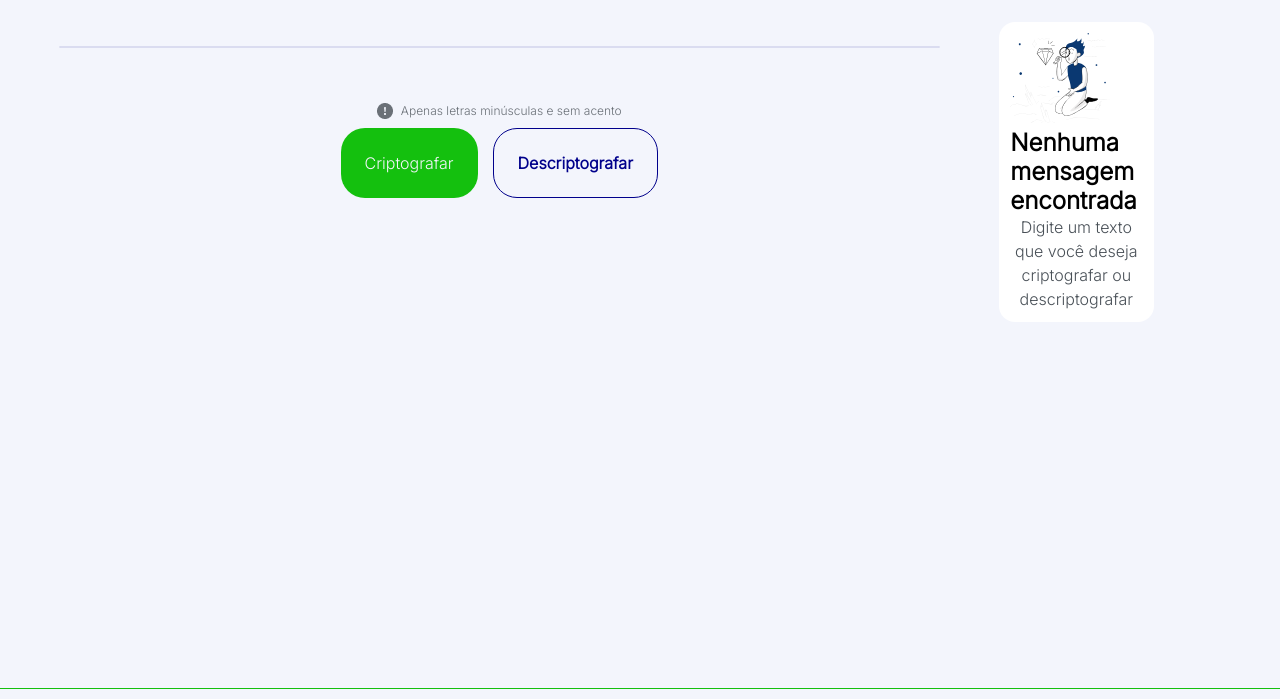
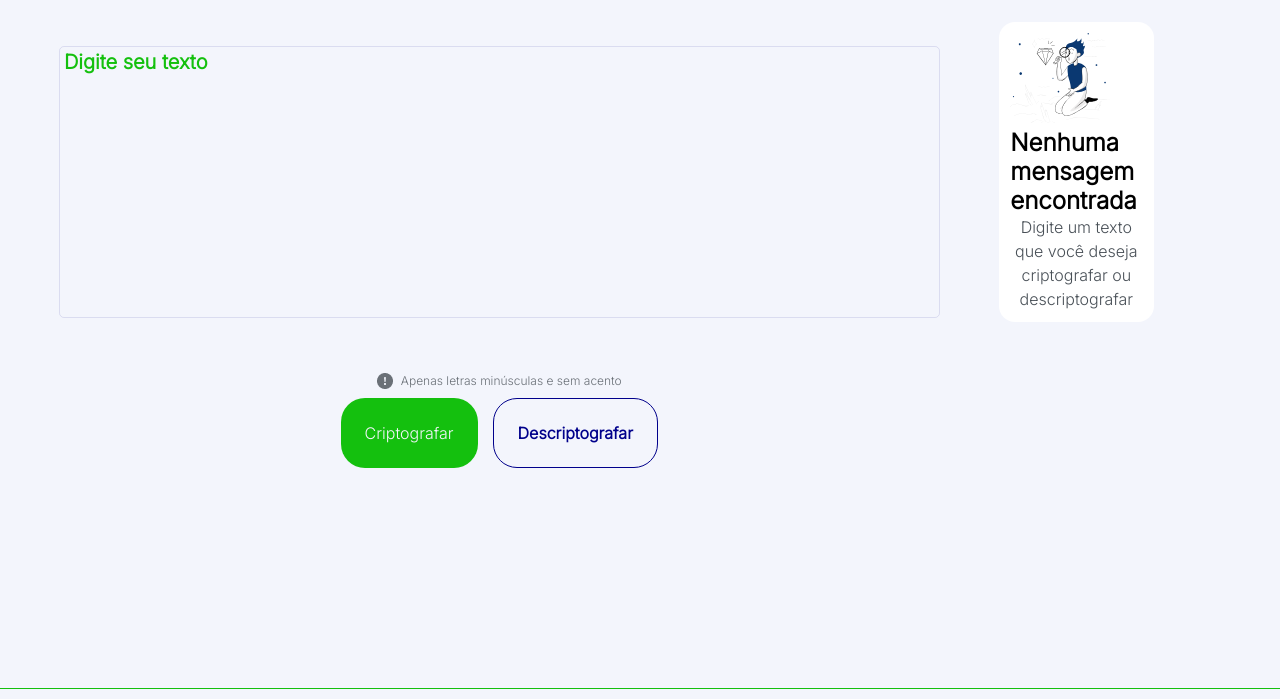
Before and after one commit to ozzysousa/Decriptor-text, a plain HTML site: page index.html in a window 1280 px wide. Shown: the part 129-828 px from the top of the page. Drawn offline with Linux system fonts and the light colour scheme.

Commit message:
Update estilo.css

```diff
--- a/styles/estilo.css
+++ b/styles/estilo.css
@@ -50,7 +50,7 @@ body {
 }
 
 .program__page {
-  height: 0;
+  height: 50%;
   width: 100%;
   margin: 2% 5% 0; /* Ajuste o valor superior (top) conforme necessário para mover para cima */
   display: flex;
```
